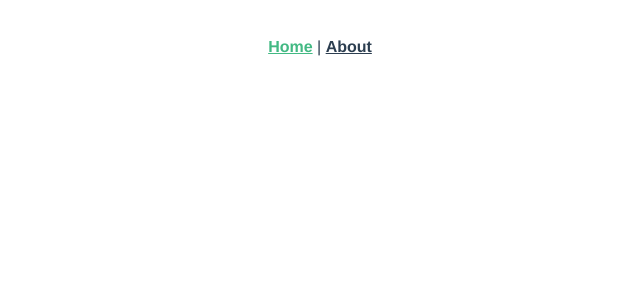
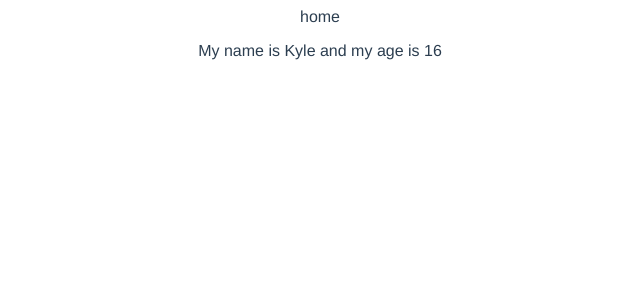
Before and after one commit to kylesdev91/dojo-blog, a Vue app: page / in a window 1280 px wide. Before the commit this address had no page. Shown: the top 300 px of the page, without its empty margins (320-960 px from the left). Built offline with nearby package versions, Linux system fonts and the light colour scheme.

Commit message:
Making values accessible to the template

```diff
--- a/src/App.vue
+++ b/src/App.vue
@@ -1,8 +1,4 @@
 <template>
-  <div id="nav">
-    <router-link to="/">Home</router-link> |
-    <router-link to="/about">About</router-link>
-  </div>
   <router-view/>
 </template>
 
@@ -14,17 +10,4 @@
   text-align: center;
   color: #2c3e50;
 }
-
-#nav {
-  padding: 30px;
-}
-
-#nav a {
-  font-weight: bold;
-  color: #2c3e50;
-}
-
-#nav a.router-link-exact-active {
-  color: #42b983;
-}
 </style>
--- a/src/views/Home.vue
+++ b/src/views/Home.vue
@@ -1,6 +1,7 @@
 <template>
   <div class="home">
-
+    home
+    <p>My name is {{ name }} and my age is {{ age }}</p>
   </div>
 </template>
 
@@ -9,5 +10,16 @@
 
 export default {
   name: 'Home',
-}
+  setup() {
+    console.log('setup');
+
+    let name = 'Kyle';
+    let age = 16;
+
+    return {
+      name,
+      age
+    };
+  },
+};
 </script>
```
